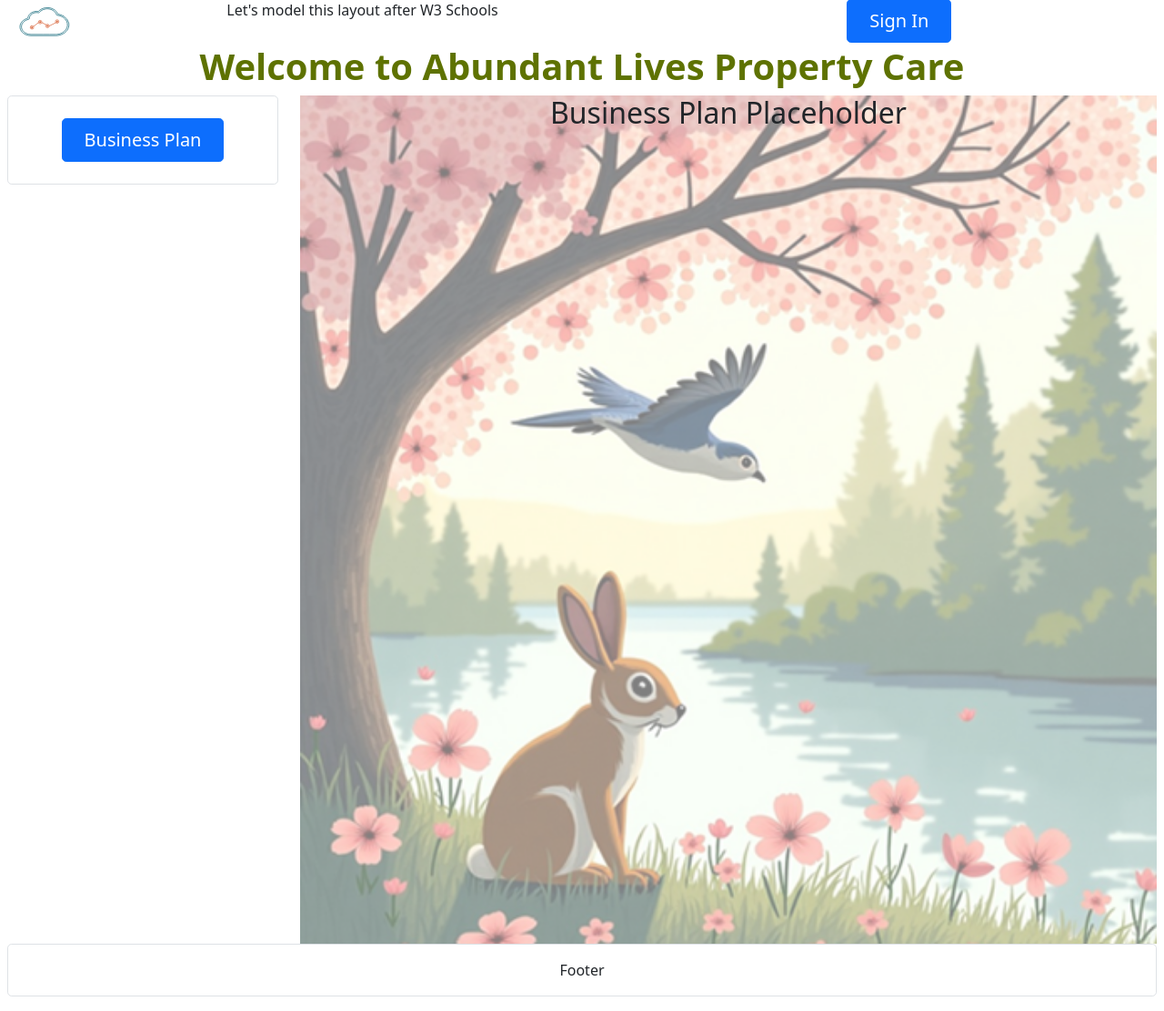
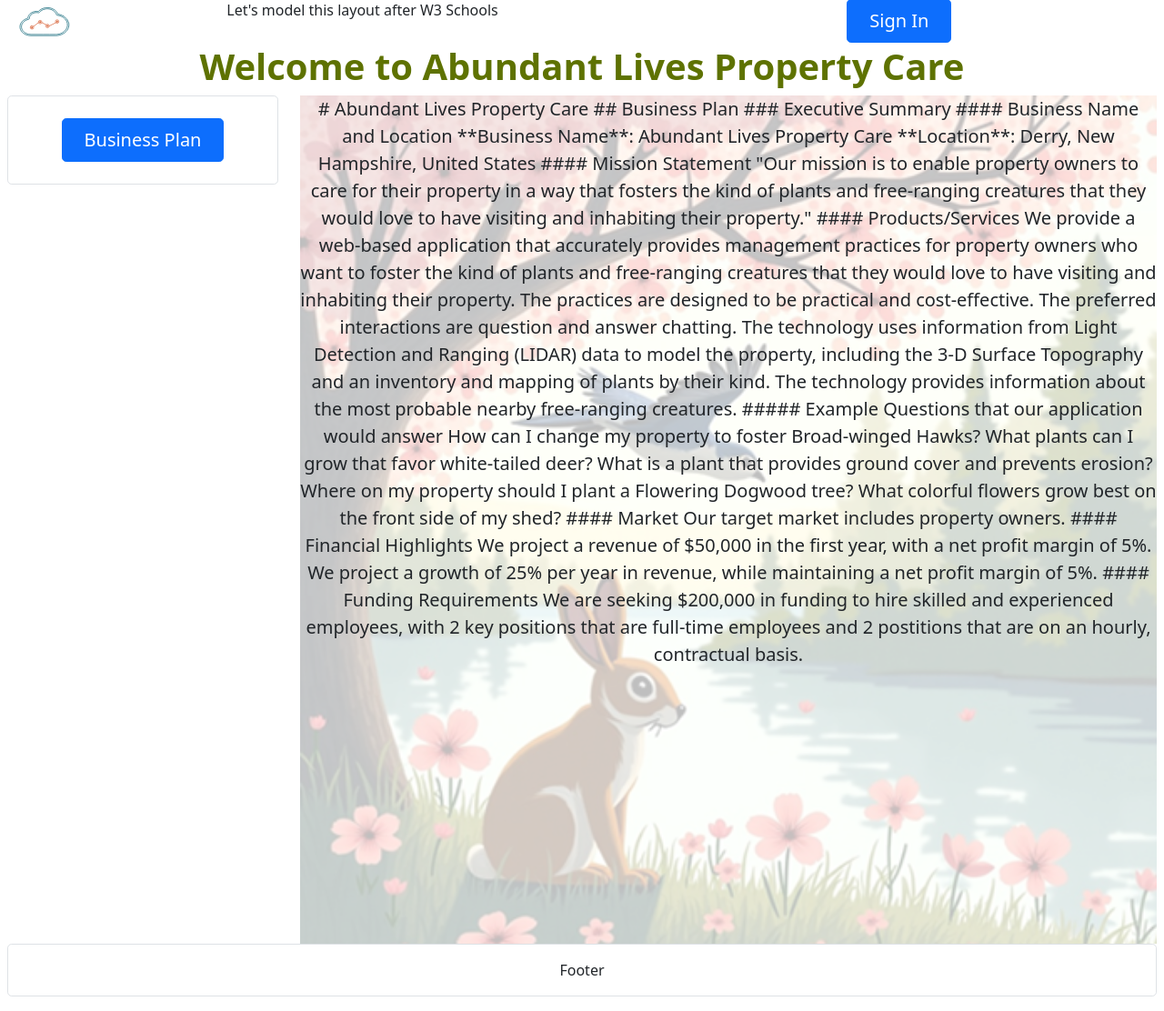
Before and after one commit to GodservantsChris/AbundantLivesPropertyCare, a Flask app: page / in a window 1280 px wide. Shown: the part 17-1129 px from the top of the page at 91% size. Run offline with Flask 3, Linux system fonts and the light colour scheme; some libraries are stand-ins or nearby versions.

Commit message:
Display Business Plan using Markdown in 1st row of main panel

```diff
--- a/app.py
+++ b/app.py
@@ -59,7 +59,9 @@
 @app.route('/BusinessPlanForm', methods=['POST'])
 def BusinessPlanForm():
    print('Request for Business Plan page received')
-   return render_template('Executive Summary.html')
+   content = render_template('Executive Summary.html')
+   print('content: ' + content)
+   return content
 
 @app.route('/favicon.ico')
 def favicon():
--- a/static/styles/abundant_lives_property_care.css
+++ b/static/styles/abundant_lives_property_care.css
@@ -14,5 +14,5 @@
 .contained-img {
     width: 100%;
     height: auto;
-    opacity: 0.5;
+    opacity: 0.25;
 }
--- a/templates/index.html
+++ b/templates/index.html
@@ -4,6 +4,7 @@
     <link rel="stylesheet" href="{{ url_for('static', filename='bootstrap/css/bootstrap.min.css') }}">
     <link rel="stylesheet" href="{{ url_for('static', filename='styles/abundant_lives_property_care.css') }}">
     <link rel="shortcut icon" href="{{ url_for('static', filename='favicon.ico') }}">
+    <script src="https://cdn.jsdelivr.net/gh/MarketingPipeline/Markdown-Tag/markdown-tag.js"></script>
 </head>
 <html>
    <body>
@@ -46,7 +47,43 @@
                 alt="Falcon And Rabbit"
                 class="contained-img">
               <div class="contained-in-img-font-20">
-                <h2 class="text-dark">Business Plan Placeholder</h2>
+                <md>
+# Abundant Lives Property Care
+## Business Plan
+
+### Executive Summary
+
+#### Business Name and Location
+**Business Name**: Abundant Lives Property Care
+**Location**: Derry, New Hampshire, United States
+
+#### Mission Statement
+"Our mission is to enable property owners to care for their property in a way that fosters the kind of plants and free-ranging creatures that they would love to have visiting and inhabiting their property."
+
+#### Products/Services
+We provide a web-based application that accurately provides management practices for property owners who want to foster the kind of plants and free-ranging creatures that they would love to have visiting and inhabiting their property.  The practices are designed to be practical and cost-effective.
+The preferred interactions are question and answer chatting.
+The technology uses information from Light Detection and Ranging (LIDAR) data to model the property, including the 3-D Surface Topography and an inventory and mapping of plants by their kind.
+The technology provides information about the most probable nearby free-ranging creatures.
+
+##### Example Questions that our application would answer
+
+How can I change my property to foster Broad-winged Hawks?
+What plants can I grow that favor white-tailed deer?
+What is a plant that provides ground cover and prevents erosion?
+Where on my property should I plant a Flowering Dogwood tree?
+What colorful flowers grow best on the front side of my shed?
+
+#### Market
+Our target market includes property owners.
+
+#### Financial Highlights
+We project a revenue of $50,000 in the first year, with a net profit margin of 5%.
+We project a growth of 25% per year in revenue, while maintaining a net profit margin of 5%.
+
+#### Funding Requirements
+We are seeking $200,000 in funding to hire skilled and experienced employees, with 2 key positions that are full-time employees and 2 postitions that are on an hourly, contractual basis.
+                </md>
               </div>
             </div>
           </div>
```
Also changed, not shown: Business Plan/Executive Summary.md (+5 -5 lines).
